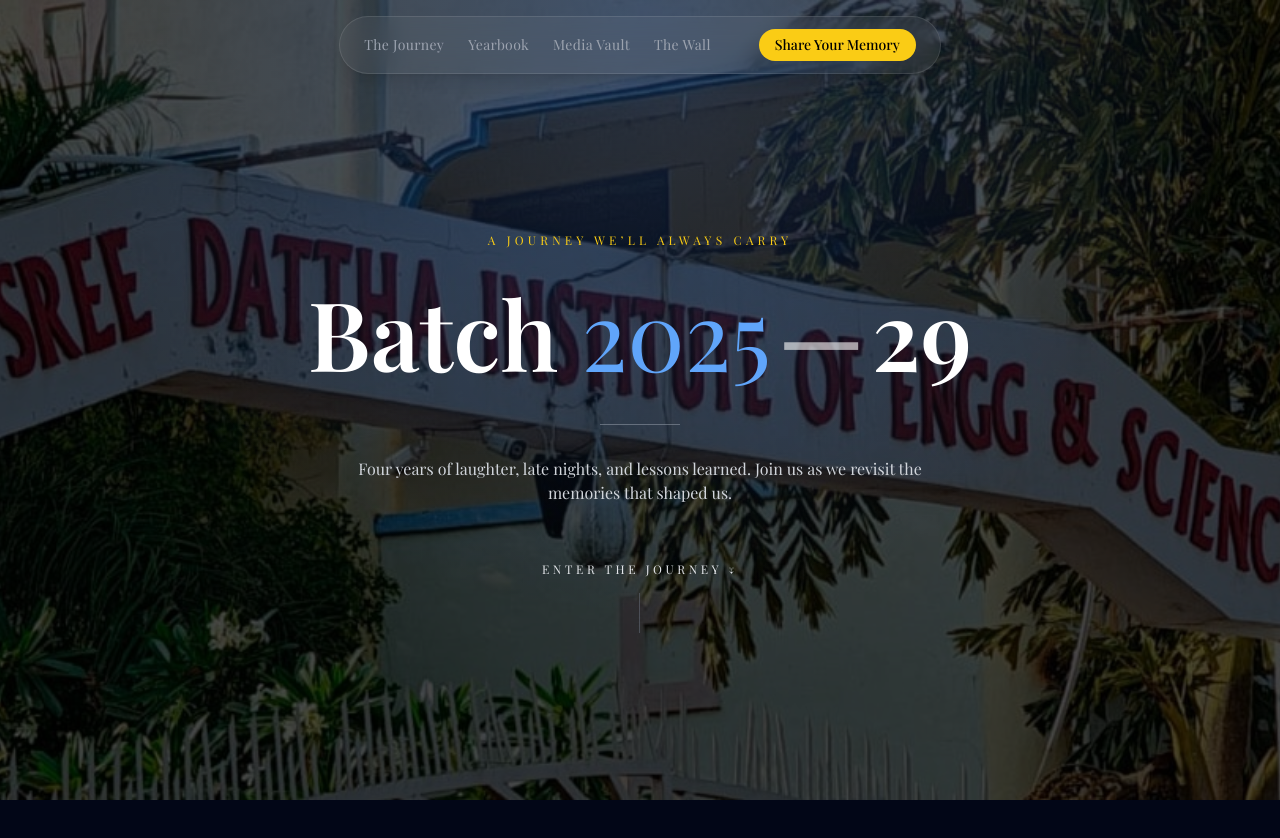
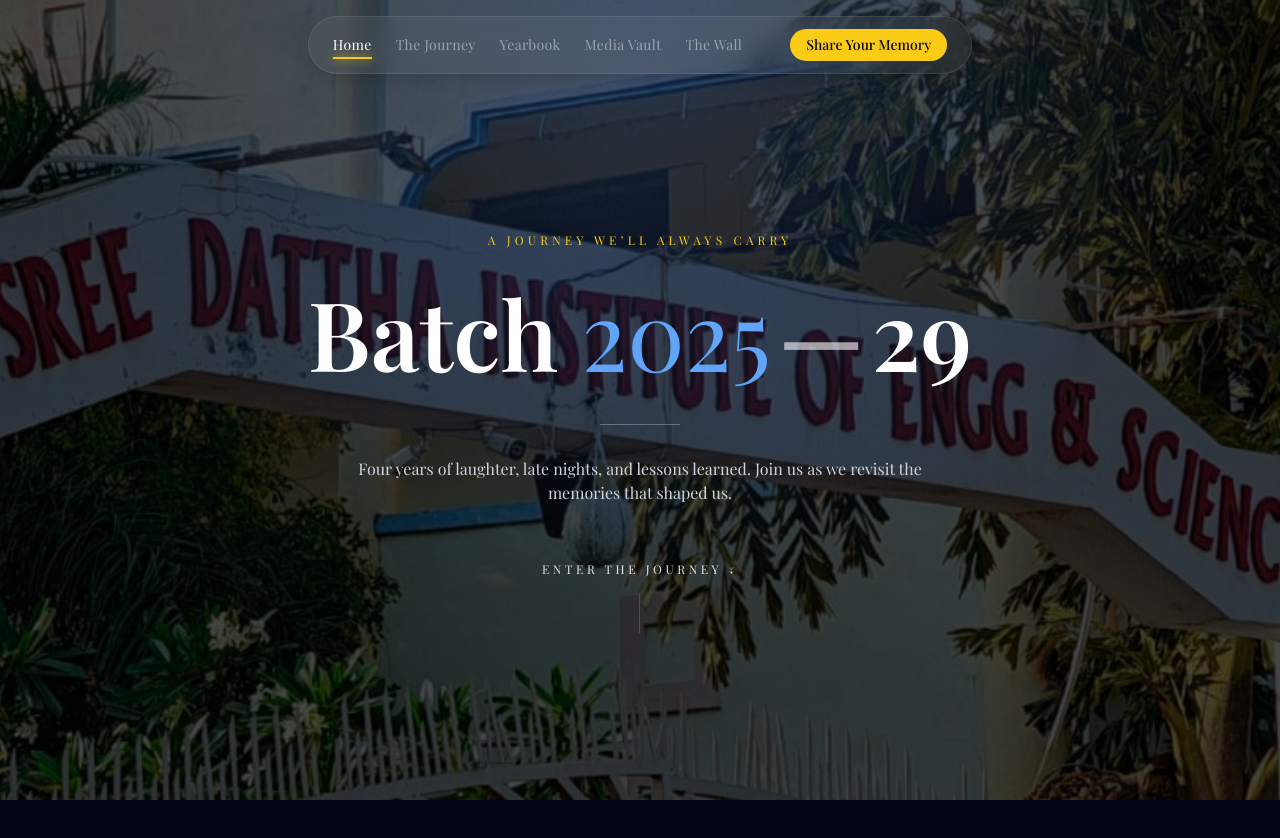
Before and after one commit to dhaksh-m/memory-lane, a Next.js app in the folder memory-lane/: page / in a window 1280 px wide. Shown: the top 838 px of the page. Built offline with nearby package versions, Linux system fonts and the light colour scheme.

Commit message:
added home page option to navbar

```diff
--- a/memory-lane/components/layout/Navbar.tsx
+++ b/memory-lane/components/layout/Navbar.tsx
@@ -5,11 +5,11 @@
 import { motion } from "framer-motion";
 
 const navItems = [
+  { name: "Home", href: "/" }, // ✅ added
   { name: "The Journey", href: "/journey" },
   { name: "Yearbook", href: "/yearbook" },
   { name: "Media Vault", href: "/vault" },
   { name: "The Wall", href: "/wall" },
-
 ];
 
 export default function Navbar() {
@@ -22,14 +22,19 @@
         {/* Links */}
         <div className="flex gap-6 relative">
           {navItems.map((item) => {
-            const isActive = pathname === item.href;
+            const isActive =
+              item.href === "/"
+                ? pathname === "/"
+                : pathname.startsWith(item.href);
 
             return (
               <Link
                 key={item.name}
                 href={item.href}
                 className={`relative text-sm tracking-wide transition ${
-                  isActive ? "text-white" : "text-gray-400 hover:text-white"
+                  isActive
+                    ? "text-white"
+                    : "text-gray-400 hover:text-white"
                 }`}
               >
                 {item.name}
@@ -39,7 +44,11 @@
                   <motion.div
                     layoutId="underline"
                     className="absolute left-0 -bottom-1 w-full h-[2px] bg-yellow-400 shadow-[0_0_10px_#facc15]"
-                    transition={{ type: "spring", stiffness: 400, damping: 30 }}
+                    transition={{
+                      type: "spring",
+                      stiffness: 400,
+                      damping: 30,
+                    }}
                   />
                 )}
               </Link>
@@ -47,14 +56,13 @@
           })}
         </div>
 
-        {/* 🔥 CTA FIXED */}
+        {/* CTA */}
         <Link
-       href="/share"
-        className="ml-4 px-4 py-1.5 rounded-full bg-yellow-400 text-black text-sm font-medium hover:opacity-90 transition"
+          href="/share"
+          className="ml-4 px-4 py-1.5 rounded-full bg-yellow-400 text-black text-sm font-medium hover:opacity-90 transition"
         >
-        Share Your Memory
-      </Link>
-
+          Share Your Memory
+        </Link>
       </div>
     </div>
   );
--- a/memory-lane/package.json
+++ b/memory-lane/package.json
@@ -31,5 +31,6 @@
     "postcss": "^8.5.12",
     "tailwindcss": "^3.4.19",
     "typescript": "^5"
+
   }
 }
```
